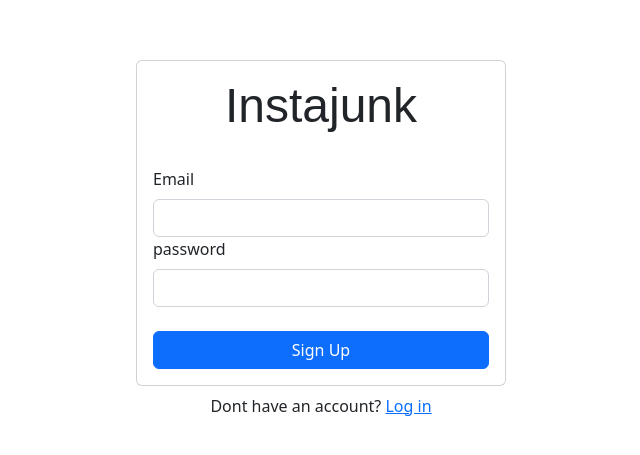
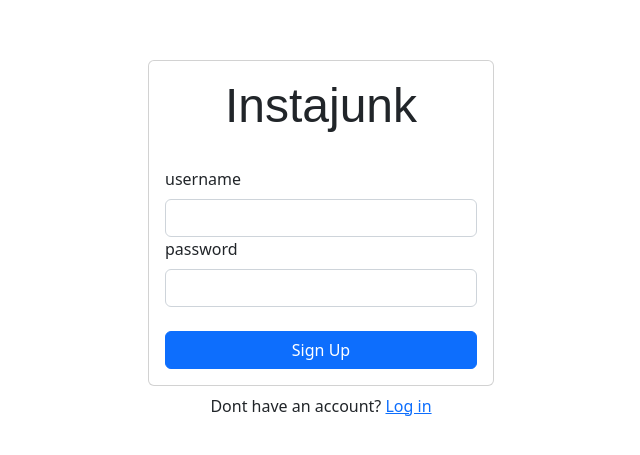
Before and after one commit to Yhworld/instajunk, a React (Create React App) app: page /login in a window 1280 px wide. Shown: the part 161-616 px from the top of the page, without its empty margins (319-959 px from the left). Built offline with nearby package versions, Linux system fonts and the light colour scheme; a web font is replaced by a local one.

Commit message:
update the useState, add a post method to post to the server and validate the password and email

```diff
--- a/src/apps/SignIn.js
+++ b/src/apps/SignIn.js
@@ -1,25 +1,65 @@
-import React, { useState }  from 'react'
-import { Form, Card, Button } from 'react-bootstrap'
-import { Link } from 'react-router-dom'
+import React, { useState, useContext }  from 'react'
+import { Form, Card, Button, Container } from 'react-bootstrap'
+import { useNavigate, Link } from "react-router-dom";
+import { UserContext } from './context/Authentication';
 
 function SignIn() {
-    const [email, setEmail] = useState("")
-    const [password, setPassword] = useState("")
+    const {setUser} = useContext(UserContext);
+
+    const [userProperties, setUserProperties] = useState({
+        username: "",
+        password: ""
+
+    });
+    const navigate = useNavigate()
+
+    const handleChange = (e) => {
+        setUserProperties({
+            ...userProperties,
+            [e.target.name]: e.target.value
+        })
+    }
+    const handleSubmit = e => {
+        e.preventDefault()
+
+    fetch("http://localhost:9292/login", {
+        method: "POST",
+        headers: {
+            "Content-Type": "application/json",
+        },
+        body: JSON.stringify(userProperties)
+    })
+    .then(resp => {
+        if (resp.status === 200) {
+        resp.json()
+        .then((data) => {
+            setUser(data.user)
+            navigate("/")
+        })
+    }else {
+        resp.json()
+        .then(data => console.log(data.error))
+    }
+    })
+    .catch(err => console.log(err))
+}
 
   return (
       <>
+     <Container className="d-flex align-items-center justify-content-center" style={{ minHeight: "100vh" }}>
+      <div className='w-100' style={{ maxWidth: "370px" }}>
       <Card>
           <Card.Body>
               <h2 id='logo'>Instajunk</h2>
               <br />
-              <Form>
-                  <Form.Group id="email">
-                      <Form.Label>Email</Form.Label>
-                      <Form.Control type="email" value={email} onChange={(e)=>setEmail(e.target.value)} required/>
+              <Form onSubmit={handleSubmit}>
+                  <Form.Group id="username">
+                      <Form.Label>username</Form.Label>
+                      <Form.Control name="username" type="text" value={userProperties.username} onChange={handleChange} required/>
                   </Form.Group>
                   <Form.Group id="password">
                       <Form.Label>password</Form.Label>
-                      <Form.Control type="password" value={password} onChange={(e)=>setPassword(e.target.value)} required/>
+                      <Form.Control name="password" type="password" value={userProperties.password} onChange={handleChange} required/>
                   </Form.Group>
                   <br />
                   <Button className='w-100' type="Log in">Sign Up</Button>
@@ -29,6 +69,8 @@ function SignIn() {
       <div className="w-100 text-center mt-2">
          Dont have an account? <Link to="/signup">Log in</Link>
       </div>
+      </div>
+      </Container>
       </>
   )
 }
```
